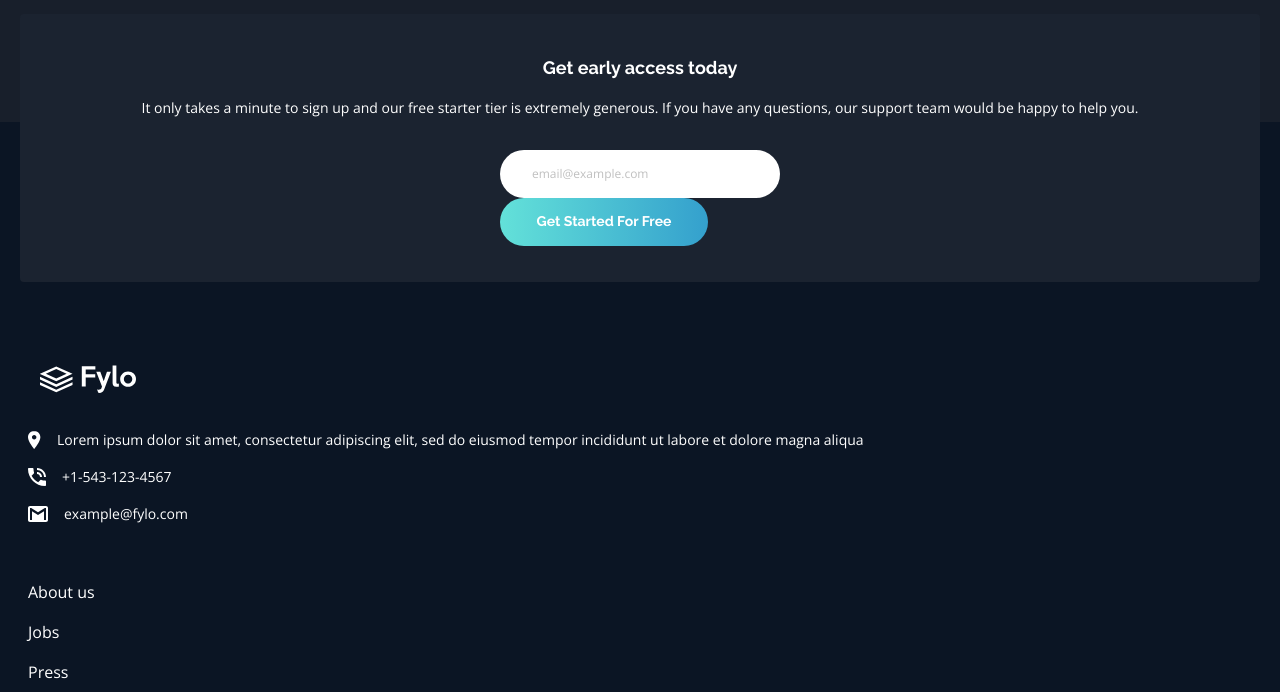
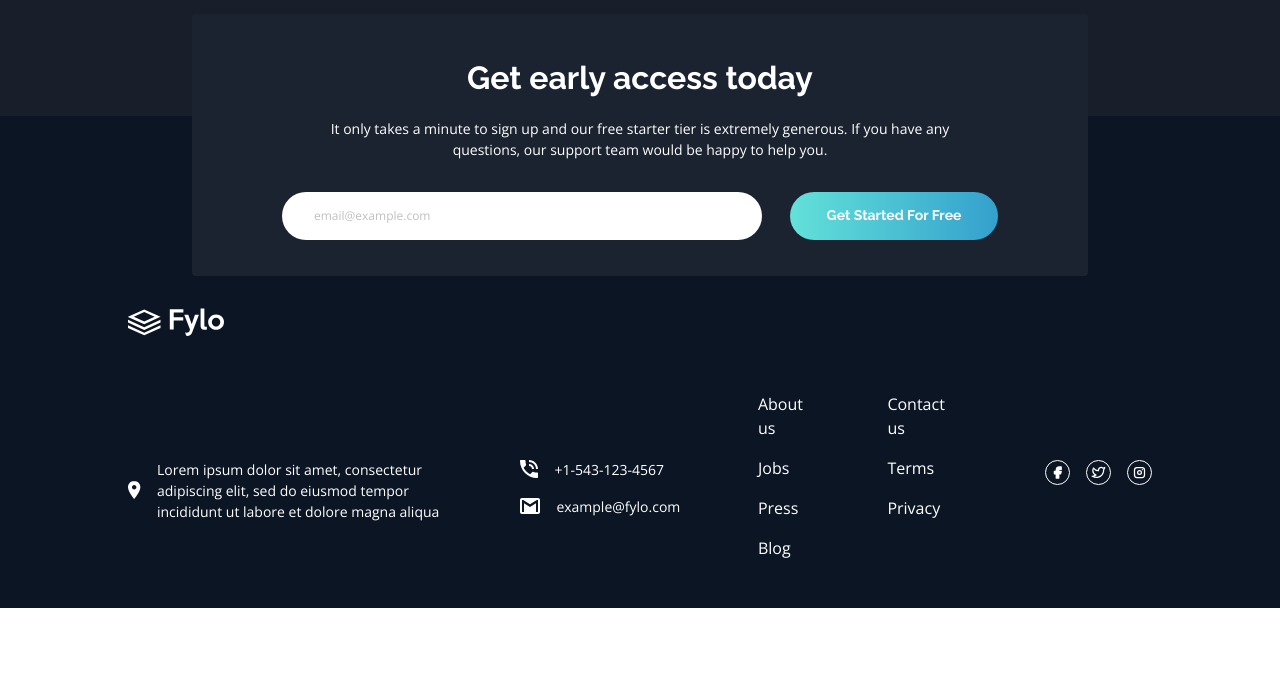
Before and after one commit to PiotrPlotast/fylo-dark-theme-landing-page, a React (Vite) app in the folder fylo-dark-theme-landing-page/: page / in a window 1280 px wide. Shown: the part 2488-3180 px from the top of the page. After the commit the page ends 3096 px from the top, so only its background shows below. Built offline with nearby package versions, Linux system fonts and the light colour scheme.

Commit message:
added styles for big screens

```diff
--- a/fylo-dark-theme-landing-page/src/App.tsx
+++ b/fylo-dark-theme-landing-page/src/App.tsx
@@ -22,13 +22,15 @@ function App() {
         <Testimonials />
         <CtaCard />
       </main>
-      <footer className=" bg-footerBgColor">
-        <div className="pt-[15.1875rem] w-24 ml-10">
+      <footer className="bg-footerBgColor pt-[15.1875rem] lg:pt-48 lg:mx-auto">
+        <div className="w-24 ml-10 xl:mx-32">
           <Logo />
         </div>
-        <ContactUs />
-        <FooterLinks />
-        <FooterSocials />
+        <div className="lg:flex lg:items-center lg:justify-between lg:space-x-8 xl:space-x-20 lg:mx-10 xl:mx-32">
+          <ContactUs />
+          <FooterLinks />
+          <FooterSocials />
+        </div>
       </footer>
     </div>
   );
--- a/fylo-dark-theme-landing-page/src/ContactUs.tsx
+++ b/fylo-dark-theme-landing-page/src/ContactUs.tsx
@@ -4,14 +4,15 @@ import emailImg from "./assets/images/icon-email.svg";
 
 export default function ContactUs() {
   return (
-    <section className="mx-7 mt-9 flex flex-col gap-4 ">
+    <section className="mx-7 mt-9 flex flex-col gap-4 lg:mx-0 lg:flex-row lg:space-x-12">
       <div className="flex items-center">
         <img src={localizationImg} alt="" />
-        <p className="text-textColor font-secondary text-md pl-4">
+        <p className="text-textColor font-secondary text-md pl-4 lg:max-w-[40ch] ">
           Lorem ipsum dolor sit amet, consectetur adipiscing elit, sed do
           eiusmod tempor incididunt ut labore et dolore magna aliqua
         </p>
       </div>
+      <div className="space-y-4">
         <div className="flex items-center">
           <img src={phoneImg} alt="" />
           <p className="text-textColor font-secondary text-md pl-4">
@@ -24,6 +25,7 @@ export default function ContactUs() {
             example@fylo.com
           </p>
         </div>
+      </div>
     </section>
   );
 }
--- a/fylo-dark-theme-landing-page/src/CtaCard.tsx
+++ b/fylo-dark-theme-landing-page/src/CtaCard.tsx
@@ -1,20 +1,23 @@
 import CtaButton2 from "./CtaButton2";
 export default function CtaCard() {
   return (
-    <section className="flex flex-col items-center bg-accessCardBgColor mx-5 pb-9  rounded translate-y-40">
-      <h2 className="text-textColor font-main font-bold text-lg mt-10">
+    <section className="flex flex-col items-center bg-accessCardBgColor mx-5 pb-9  rounded translate-y-40 md:max-w-4xl md:mx-auto">
+      <h2 className="text-textColor font-main font-bold text-lg mt-10 md:text-[2rem]">
         Get early access today
       </h2>
-      <p className="text-textColor font-secondary text-md text-center mt-4 mb-8 mx-7">
+      <p className="text-textColor font-secondary text-md text-center mt-4 mb-8 mx-7 md:max-w-[80ch]">
         It only takes a minute to sign up and our free starter tier is extremely
         generous. If you have any questions, our support team would be happy to
         help you.
       </p>
-      <form action="" className="flex flex-col">
+      <form
+        action=""
+        className="flex flex-col lg:flex-row lg:items-center lg:gap-7"
+      >
         <input
           type="text"
           placeholder="email@example.com"
-          className=" rounded-full h-12 w-[17.5rem] pl-8 text-accessCardInputColor placeholder:text-accessCardInputColor font-secondary text-sm"
+          className=" rounded-full h-12 w-[17.5rem] pl-8 mb-6 text-accessCardInputColor placeholder:text-accessCardInputColor font-secondary text-sm lg:mb-0 lg:w-[30rem]"
         />
         <CtaButton2 />
       </form>
--- a/fylo-dark-theme-landing-page/src/FooterLinks.tsx
+++ b/fylo-dark-theme-landing-page/src/FooterLinks.tsx
@@ -1,16 +1,30 @@
 export default function FooterLinks() {
   return (
-    <section className="mx-7 mt-14">
+    <section className="mx-7 mt-14 lg:flex lg:space-x-16 lg:mx-0">
       <ul className="mb-12 flex flex-col gap-4">
-        <li className="text-textColor font-secondary">About us</li>
-        <li className="text-textColor font-secondary">Jobs</li>
-        <li className="text-textColor font-secondary">Press</li>
-        <li className="text-textColor font-secondary">Blog</li>
+        <li className="text-textColor font-secondary">
+          <a href="#">About us</a>
+        </li>
+        <li className="text-textColor font-secondary">
+          <a href="#">Jobs</a>
+        </li>
+        <li className="text-textColor font-secondary">
+          <a href="#">Press</a>
+        </li>
+        <li className="text-textColor font-secondary">
+          <a href="#">Blog</a>
+        </li>
       </ul>
       <ul className="flex flex-col gap-4">
-        <li className="text-textColor font-secondary">Contact us</li>
-        <li className="text-textColor font-secondary">Terms</li>
-        <li className="text-textColor font-secondary">Privacy</li>
+        <li className="text-textColor font-secondary">
+          <a href="#">Contact us</a>
+        </li>
+        <li className="text-textColor font-secondary">
+          <a href="#">Terms</a>
+        </li>
+        <li className="text-textColor font-secondary">
+          <a href="#">Privacy</a>
+        </li>
       </ul>
     </section>
   );
--- a/fylo-dark-theme-landing-page/src/FooterSocials.tsx
+++ b/fylo-dark-theme-landing-page/src/FooterSocials.tsx
@@ -1,6 +1,6 @@
 export default function FooterSocials() {
   return (
-    <section className="flex justify-center gap-4 mt-14 pb-16">
+    <section className="flex justify-center gap-4 mt-14 pb-16 lg:pb-0 lg:mt-0 lg:mr-7">
       <a href="#" className="border border-textColor rounded-full p-1">
         <svg
           xmlns="http://www.w3.org/2000/svg"
```
Lines whose indentation alone changed are shown as unchanged.
